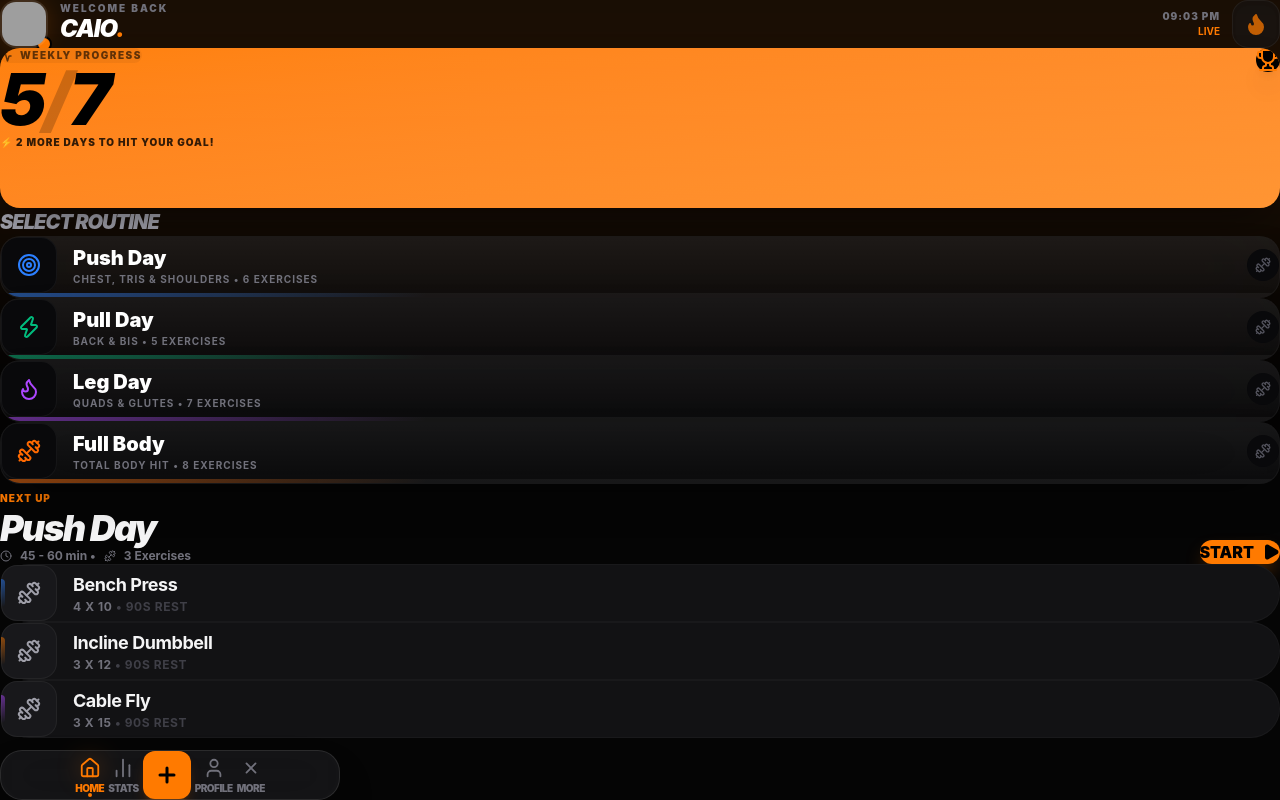
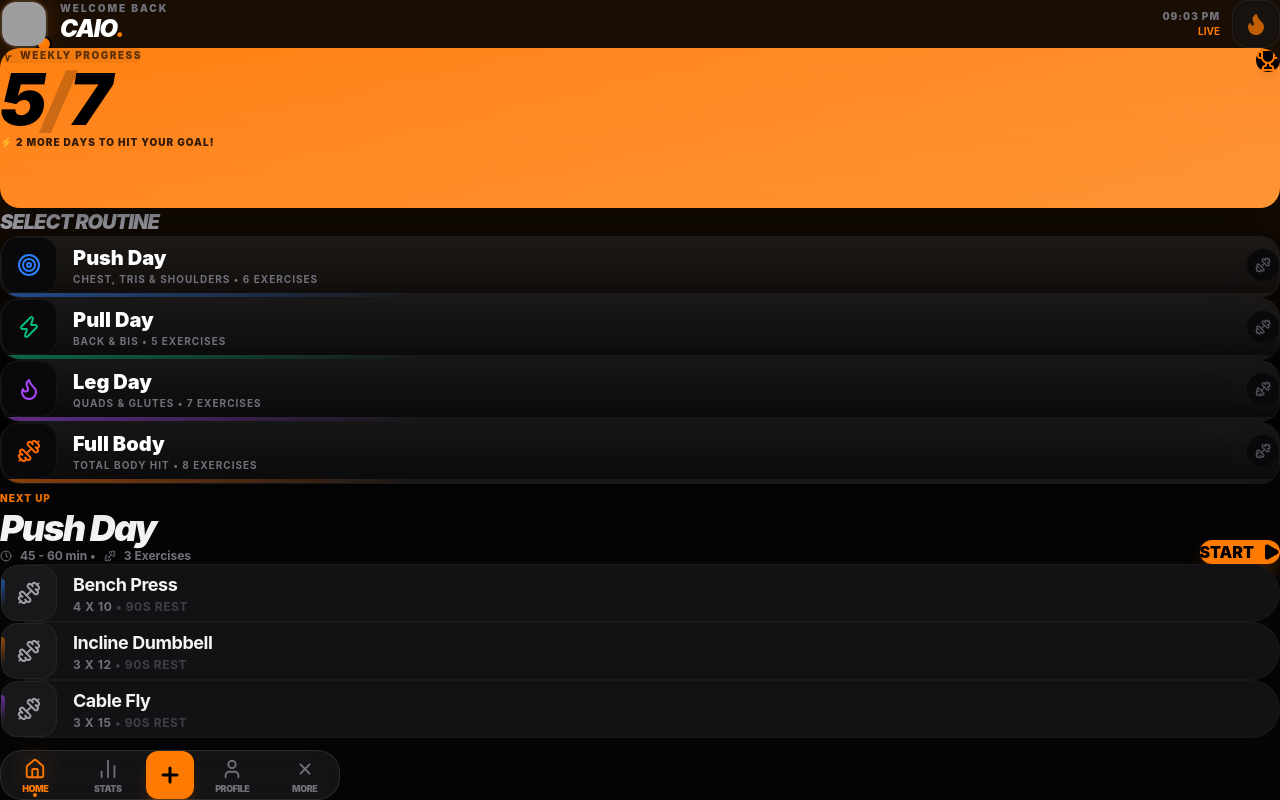
Before and after one commit to CaioSantos280/nexus, a React (Vite) app: page / in a window 1280 px wide. Built offline with nearby package versions, Linux system fonts and the light colour scheme; grey boxes are pictures that could not be loaded; the HTML template or start-up script is replaced by a standard one.

Commit message:
att rapida

```diff
--- a/src/components/dashboard/BottomBar.tsx
+++ b/src/components/dashboard/BottomBar.tsx
@@ -1,7 +1,6 @@
 import { Home, BarChart2, User, Plus } from "lucide-react";
 import { motion } from "framer-motion";
 
-// Definindo as Props com a função de mudar de aba
 interface BottomBarProps {
   activeTab: string;
   setActiveTab: (tab: string) => void;
@@ -9,7 +8,7 @@ interface BottomBarProps {
 }
 
 export default function BottomBar({ activeTab, setActiveTab, isTraining }: BottomBarProps) {
-  // Se estiver treinando, a barra some para foco total na execução
+  // Se estiver treinando, esconde a barra para foco total
   if (isTraining) return null;
 
   return (
@@ -58,7 +57,6 @@ export default function BottomBar({ activeTab, setActiveTab, isTraining }: Botto
   );
 }
 
-// Sub-componente de Item da Tab corrigido com onClick
 function TabItem({
   icon,
   active,
@@ -74,7 +72,7 @@ function TabItem({
     <motion.button
       whileTap={{ scale: 0.9 }}
       onClick={onClick}
-      className={`relative flex flex-col items-center gap-1 px-4 py-2 transition-all duration-300 ${
+      className={`relative flex flex-1 flex-col items-center gap-1 px-1 py-2 transition-all duration-300 ${
         active ? "text-[#ff7a00]" : "text-zinc-500 hover:text-zinc-300"
       }`}
     >
@@ -88,16 +86,16 @@ function TabItem({
         )}
       </div>
 
+      <span className="text-[9px] font-black uppercase tracking-tighter leading-none">
+        {label}
+      </span>
+
       {active && (
         <motion.div
           layoutId="activeTabDot"
           className="absolute -bottom-1 h-1 w-1 rounded-full bg-[#ff7a00]"
         />
       )}
-
-      <span className="text-[10px] font-black uppercase tracking-tighter leading-none">
-        {label}
-      </span>
     </motion.button>
   );
 }
```
